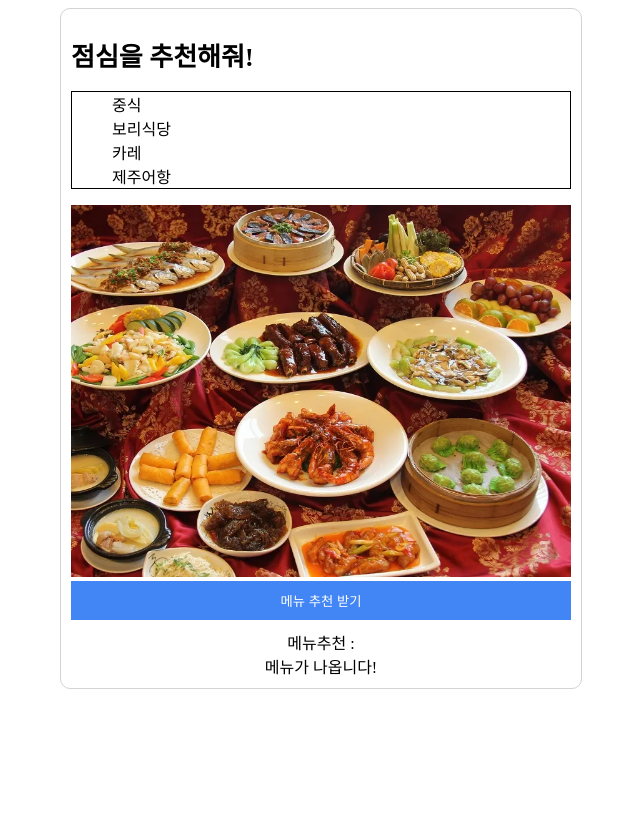
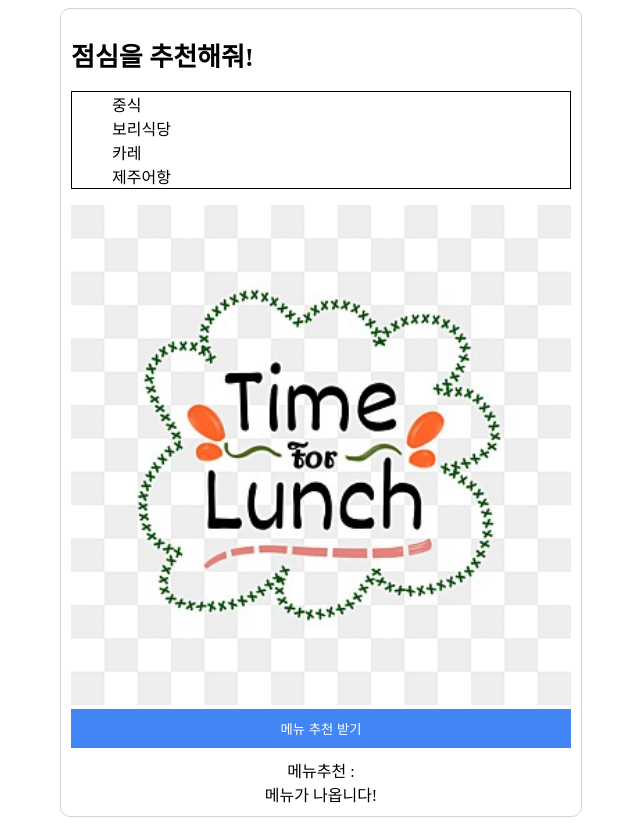
Before and after one commit to tztx2004/front-end-essential, a plain HTML site: page index.html in a window 1280 px wide. Shown: the whole page, without its empty margins (319-959 px from the left). Before the commit the page ends 800 px from the top, so only its background shows below. Drawn offline with Linux system fonts and the light colour scheme.

Commit message:
update: 초기사진변경

```diff
--- a/index.html
+++ b/index.html
@@ -18,7 +18,7 @@
         <li>제주어항</li>
       </ul>
       <!-- img 태그와 br태그는 가운데 내용이 없는 태그입니다. -->
-      <img src="./images/중식.jpg" alt="중식사진" style="width: 100%" id="img" />
+      <img src="./images/점심시간.jpg" alt="점심시간사진" style="width: 100%" id="img" />
       <br />
 
       <div class="buttonWrap">
```
Also changed, not shown: images/점심시간.jpg (added).
